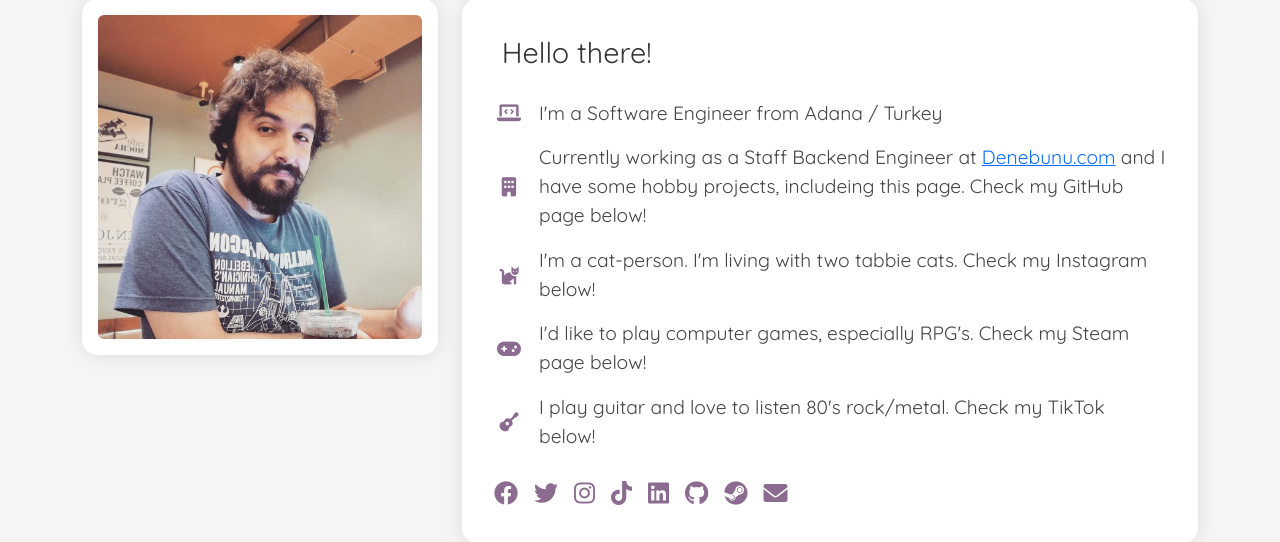
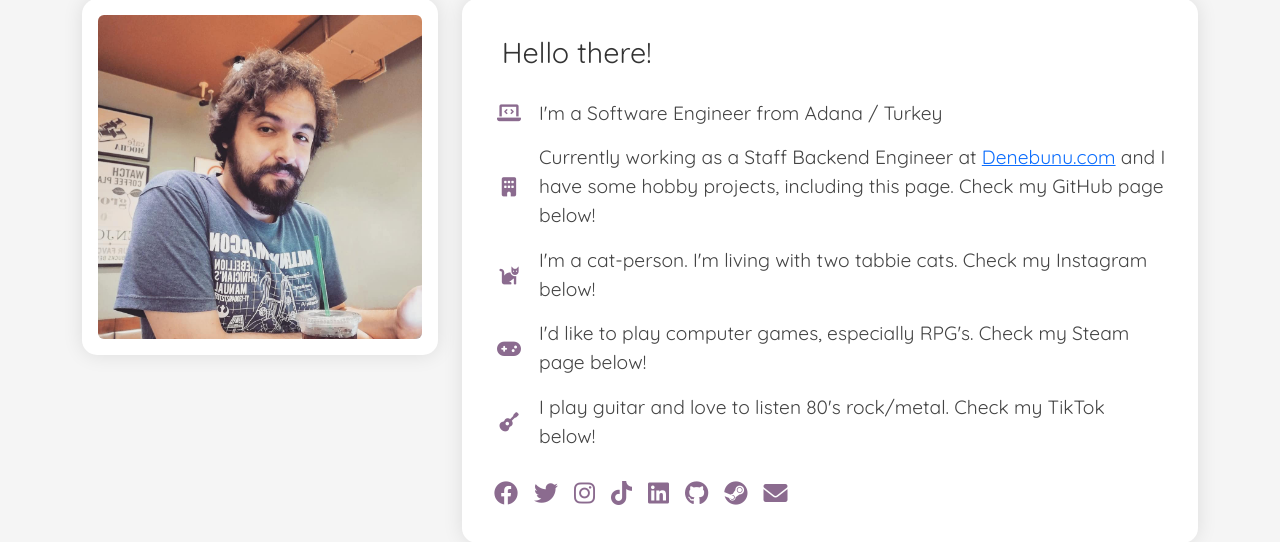
Before and after one commit to dhargan/tunay-django, a Django app: page / in a window 1280 px wide. Shown: the part 400-942 px from the top of the page. Run offline with Django 5.2, Linux system fonts and the light colour scheme.

Commit message:
Fix typo in job description on index.html by correcting "includeing" to "including" for improved clarity.

```diff
--- a/tunay/home/templates/index.html
+++ b/tunay/home/templates/index.html
@@ -39,7 +39,7 @@
                         </div>
 
                         <div class="info-item quicksand-txt">
-                            <i class="fas fa-building"></i> <span>Currently working as a Staff Backend Engineer at <a href="https://denebunu.com" target="_blank">Denebunu.com</a> and I have some hobby projects, includeing this page. Check my GitHub page below!</span>
+                            <i class="fas fa-building"></i> <span>Currently working as a Staff Backend Engineer at <a href="https://denebunu.com" target="_blank">Denebunu.com</a> and I have some hobby projects, including this page. Check my GitHub page below!</span>
                         </div>
 
                         <div class="info-item quicksand-txt">
```
